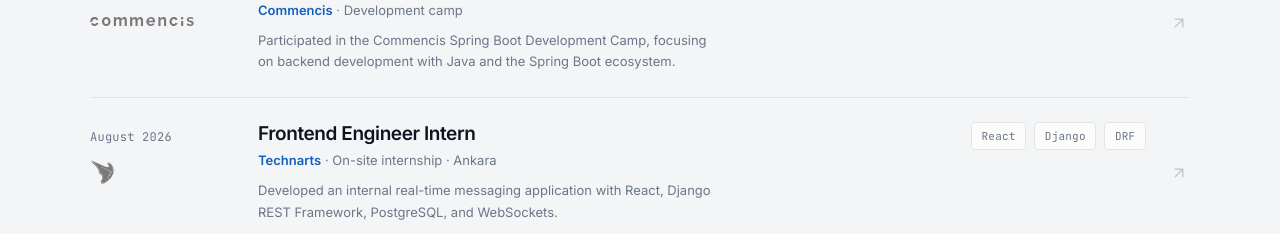
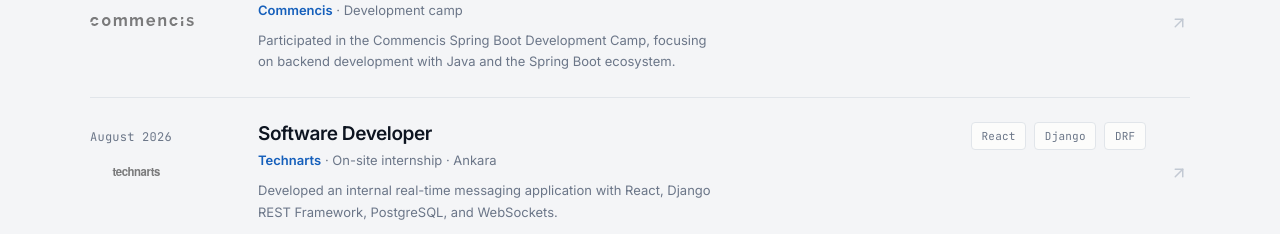
Before and after one commit to MertAltn1/MertAltn1.github.io, a React (Vite) app: page / in a window 1280 px wide. Shown: the part 1804-2038 px from the top of the page. Built offline with nearby package versions, Linux system fonts and the light colour scheme.

Commit message:
Update portfolio

```diff
--- a/src/data/experiences.js
+++ b/src/data/experiences.js
@@ -18,9 +18,9 @@
   {
     slug: 'technarts-frontend-engineering',
     company: 'Technarts',
-    role: 'Frontend Engineer Intern',
+    role: 'Software Developer',
     period: 'August 2026',
-    logo: '/logos/technarts.png',
+    logo: '/logos/technarts-wordmark.svg',
     location: 'Ankara',
     type: 'On-site internship',
     featured: true,
```
Also changed, not shown: public/logos/technarts-wordmark.svg (added).
